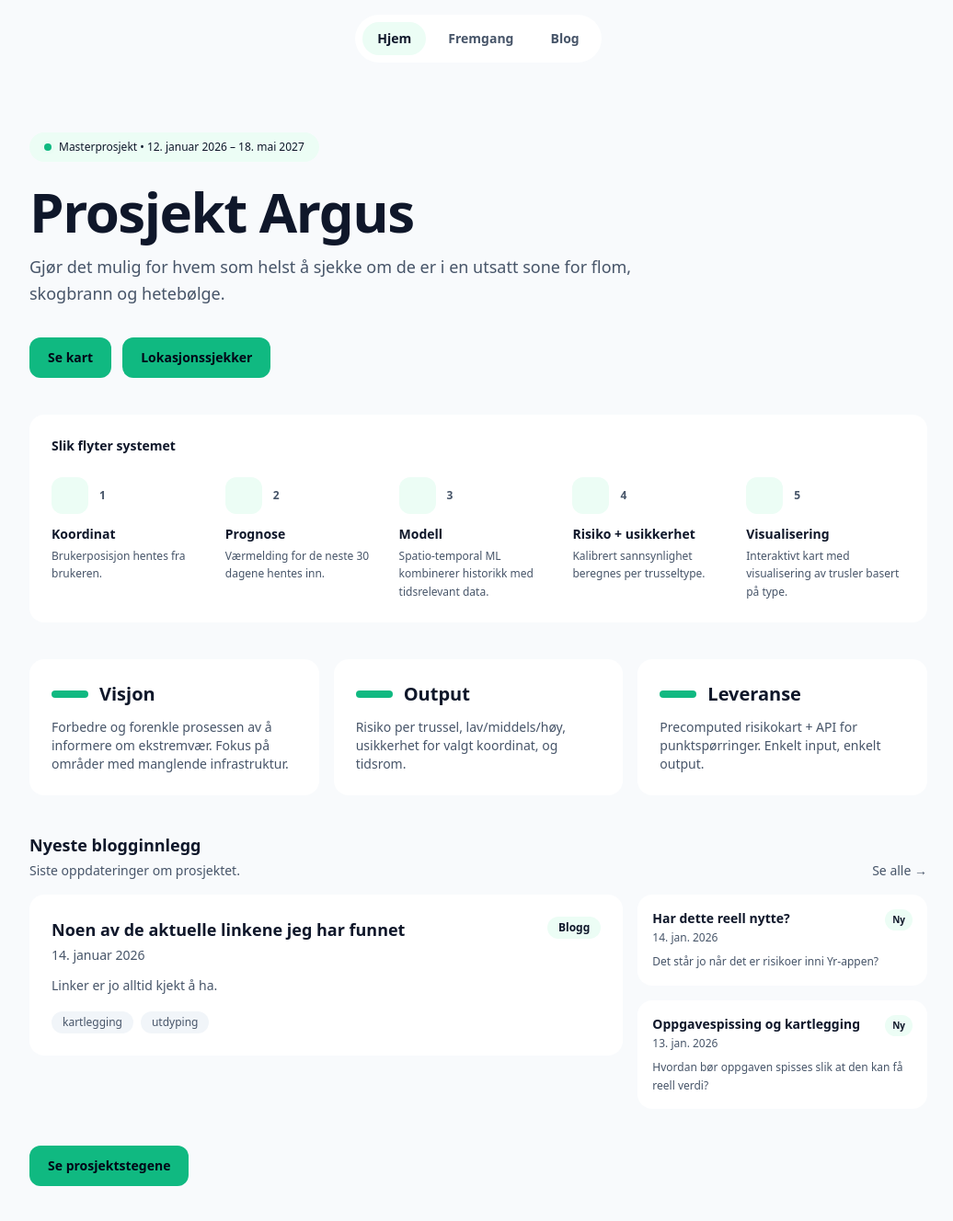
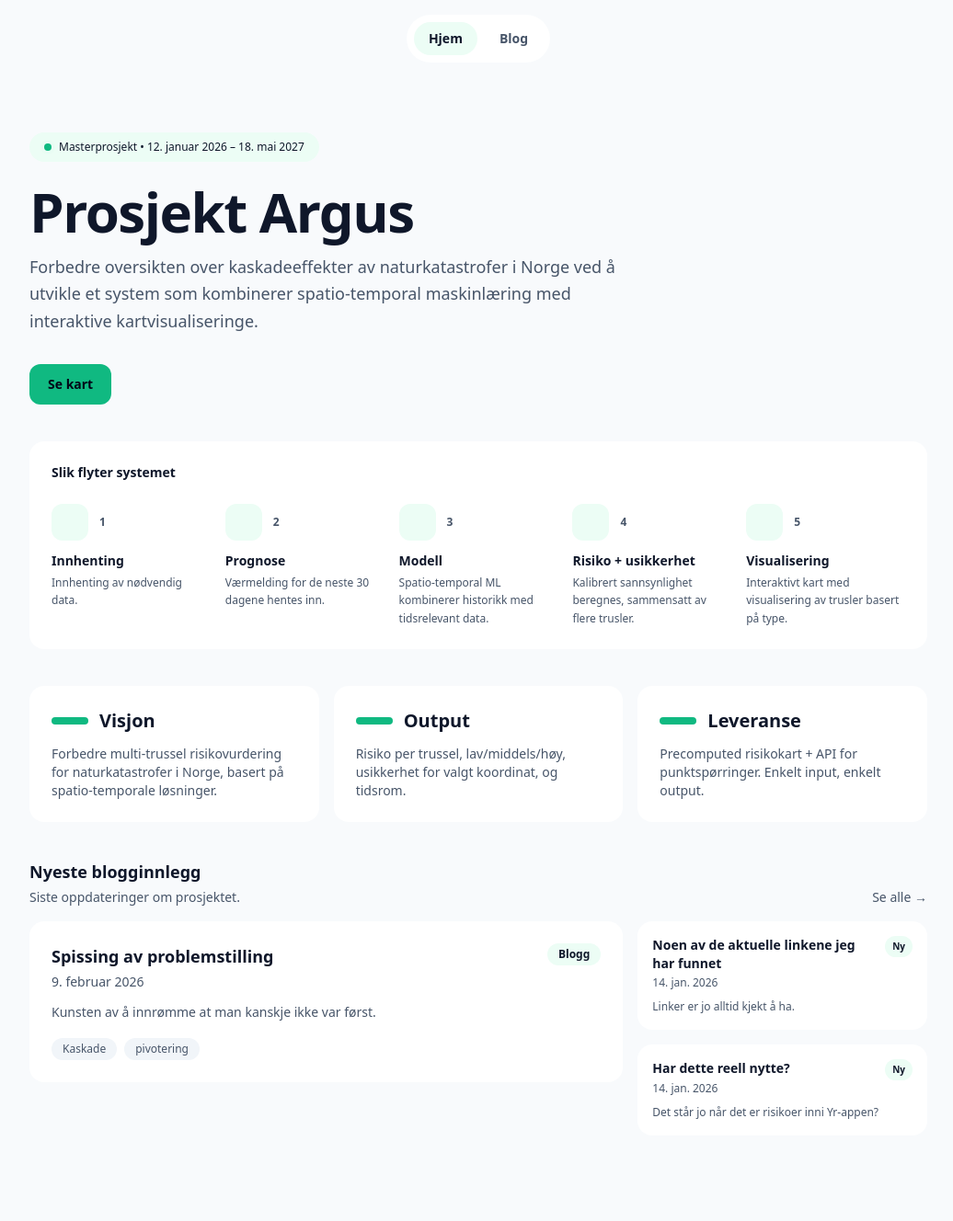
Before and after one commit to Eliastrana/alertall, a Next.js app: page / in a window 1280 px wide. Shown: the top 1328 px of the page at 92% size, without its empty margins (120-1156 px from the left). Built offline with nearby package versions, Linux system fonts and the light colour scheme; some icons are missing.

Commit message:
added blog about cascade focus.

```diff
--- a/app/components/Navbar.tsx
+++ b/app/components/Navbar.tsx
@@ -6,7 +6,7 @@ import { usePathname } from "next/navigation";
 
 const navItems = [
   { href: "/", label: "Hjem" },
-  { href: "/steps", label: "Fremgang" },
+  // { href: "/steps", label: "Fremgang" },
   { href: "/blog", label: "Blog" },
 ];
 
--- a/app/components/Timeline.tsx
+++ b/app/components/Timeline.tsx
@@ -7,10 +7,10 @@ import WarningAmberRoundedIcon from "@mui/icons-material/WarningAmberRounded";
 import MapRoundedIcon from "@mui/icons-material/MapRounded";
 
 const items = [
-  { title: "Koordinat", description: "Brukerposisjon hentes fra brukeren.", Icon: LocationOnRoundedIcon },
+  { title: "Innhenting", description: "Innhenting av nødvendig data.", Icon: LocationOnRoundedIcon },
   { title: "Prognose", description: "Værmelding for de neste 30 dagene hentes inn.", Icon: CalendarMonthRoundedIcon },
   { title: "Modell", description: "Spatio-temporal ML kombinerer historikk med tidsrelevant data.", Icon: PsychologyRoundedIcon },
-  { title: "Risiko + usikkerhet", description: "Kalibrert sannsynlighet beregnes per trusseltype.", Icon: WarningAmberRoundedIcon },
+  { title: "Risiko + usikkerhet", description: "Kalibrert sannsynlighet beregnes, sammensatt av flere trusler.", Icon: WarningAmberRoundedIcon },
   { title: "Visualisering", description: "Interaktivt kart med visualisering av trusler basert på type.", Icon: MapRoundedIcon },
 ];
 
--- a/app/layout.tsx
+++ b/app/layout.tsx
@@ -5,7 +5,7 @@ import LayoutPadding from "./components/LayoutPadding";
 
 export const metadata = {
     title: "Prosjekt Argus",
-    description: "Gjør det mulig for hvem som helst å sjekke om de er i en utsatt sone for flom, skogbrann og hetebølge.",
+    description: "Forbedre oversikten over kaskadeeffekter av naturkatastrofer i Norge ved å utvikle et system som kombinerer spatio-temporal maskinlæring med interaktive kartvisualiseringe.",
 };
 
 export default function RootLayout({
--- a/app/map/page.tsx
+++ b/app/map/page.tsx
@@ -93,7 +93,7 @@ export default function RiskMapPage() {
         mapInstance.current = map;
 
         map.on("load", async () => {
-            const res = await fetch("/heatmap.json");
+            const res = await fetch("/heatmap_not.json");
             const json = await res.json();
 
             const points = (json.data as HeatPoint[]) ?? [];
--- a/app/page.tsx
+++ b/app/page.tsx
@@ -25,8 +25,7 @@ export default function HomePage() {
         </h1>
 
         <p className="mt-4 max-w-2xl text-base leading-relaxed text-muted md:text-lg">
-          Gjør det mulig for hvem som helst å sjekke om de er i en utsatt sone for
-          flom, skogbrann og hetebølge.
+            Forbedre oversikten over kaskadeeffekter av naturkatastrofer i Norge ved å utvikle et system som kombinerer spatio-temporal maskinlæring med interaktive kartvisualiseringe.
         </p>
 
           <div className="mt-8 flex flex-col gap-3 sm:flex-row sm:items-center">
@@ -38,12 +37,12 @@ export default function HomePage() {
               Se kart
           </Link>
 
-              <Link
-                  href="/check"
-                  className="inline-flex items-center justify-center rounded-xl bg-accent px-5 py-3 text-sm font-semibold text-accent-foreground shadow-soft transition hover:opacity-95 hover:shadow-lift"
-              >
-                  Lokasjonssjekker
-              </Link>
+              {/*<Link*/}
+              {/*    href="/check"*/}
+              {/*    className="inline-flex items-center justify-center rounded-xl bg-accent px-5 py-3 text-sm font-semibold text-accent-foreground shadow-soft transition hover:opacity-95 hover:shadow-lift"*/}
+              {/*>*/}
+              {/*    Lokasjonssjekker*/}
+              {/*</Link>*/}
 
           </div>
 
@@ -61,7 +60,7 @@ export default function HomePage() {
               <div className="text-xl font-semibold">Visjon</div>
             </div>
             <p className="mt-3 text-sm text-muted">
-              Forbedre og forenkle prosessen av å informere om ekstremvær. Fokus på områder med manglende infrastruktur.
+              Forbedre multi-trussel risikovurdering for naturkatastrofer i Norge, basert på spatio-temporale løsninger.
             </p>
           </div>
 
@@ -91,12 +90,12 @@ export default function HomePage() {
 
 
         <div className="mt-10 flex flex-col gap-3 sm:flex-row sm:items-center">
-          <Link
-            href="/steps"
-            className="inline-flex items-center justify-center rounded-xl bg-accent px-5 py-3 text-sm font-semibold text-accent-foreground shadow-soft transition hover:opacity-95 hover:shadow-lift"
-          >
-            Se prosjektstegene
-          </Link>
+          {/*<Link*/}
+          {/*  href="/steps"*/}
+          {/*  className="inline-flex items-center justify-center rounded-xl bg-accent px-5 py-3 text-sm font-semibold text-accent-foreground shadow-soft transition hover:opacity-95 hover:shadow-lift"*/}
+          {/*>*/}
+          {/*  Se prosjektstegene*/}
+          {/*</Link>*/}
 
         </div>
       </div>
--- /dev/null
+++ b/content/blog/spissing.mdx
@@ -0,0 +1,33 @@
+---
+title: "Spissing av problemstilling"
+date: "2026-02-09"
+excerpt: "Kunsten av å innrømme at man kanskje ikke var først."
+tags: ["Kaskade", "pivotering"]
+---
+
+## Et skifte vekk fra offentlig tilgjengelighet til kaskadeffekten av naturkatastrofer
+
+Etter mye lesning og søking av ulike tjenester og løsninger, har jeg kommet frem til at mye av aspektet rundt offentlig tilgjengelighet
+i stor grad er løst gjennom standardiserte APIer. Samtidig er Europa en størrelse som gjør at det er vanskelig å skulle få til noe reell modellering.
+
+Derfor har jeg kommet frem til at det er mer passende å spisse seg på "kaskadeffekten" av naturkatastrofer, og hvordan interksjonen mellom dem kan modelleres på en bedre måte.
+
+Dette blir et estetisk skifte av oppgaven, men grunnmuren, modelleringen av sammensatte naturkatastrofer, er fortsatt det samme. Det baserer seg på den originale artikkelen fra
+
+
+- [European Commission](https://joint-research-centre.ec.europa.eu/jrc-news-and-updates/around-87-million-europeans-are-exposed-multiple-natural-hazards-2025-02-21_en) - Around 87 million Europeans are exposed to multiple natural hazards
+
+Denne artikkelen har hele tiden vært min originale inspirasjon for oppgaven, men jeg har tidligere hatt et mer visuelt fokus på løsningen. Denne har nå blitt skiftet til et fokus på å modellere og forstå kaskadeffekten av naturkatastrofer.
+Artikkelen er fra 2025, og skildrer en forenklet modell som baserer seg i stor grad på befolkningdata for å påpekte viktigheten.
+
+
+### As such, scientists stress the need to continue improving multi-hazard assessments through relying on more and better data, mapping of the complexity of hazards interaction, and considering temporal dynamics.
+
+I denne artikkelen påpeker de både viktigheten av å forbedre multi-hazard vurderinger, og at dette kan gjøres gjennom bedre data, kartlegging av kompleksiteten i interaksjonen mellom farer, og ved å ta hensyn til tidsdynamikken.
+
+Det er nettopp dette jeg skal forsøke å spisse for Norge, da dette gir en liten nok skala til at det eventuelt kan skaleres opp ved et senere tidspunkt.
+
+
+![Image]('https://alertall.vercel.app/blog/norgekart.png')
+
+I artikkelen viser de hvordan en stor del av Norge blir sett på som non-relevant, mye på grunn av tynn befolkning. Men denne filosofien er ikke nødvendigvis riktig, da det kan være store konsekvenser av en naturkatastrofe i et område som ikke har så mange mennesker.
```
Also changed, not shown: public/blog/norgekart.png (added).
